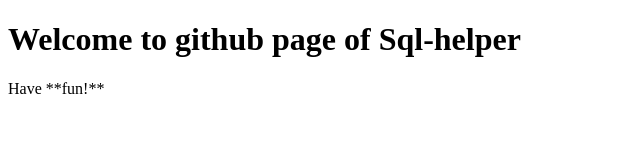
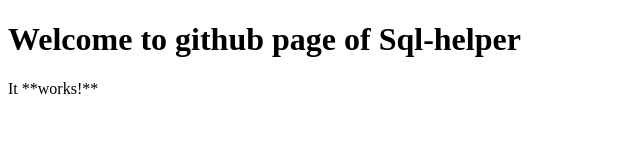
Before and after one commit to Aritra8438/SQL_helper, a plain HTML site: page index.html in a window 1280 px wide. Shown: the full height of the page, 0-640 px from the left. Drawn offline with Linux system fonts and the light colour scheme.

Commit message:
Update index.html

```diff
--- a/index.html
+++ b/index.html
@@ -8,6 +8,6 @@
 </head>
 <body>
     <h1>Welcome to github page of Sql-helper</h1>
-    <div class="tip" markdown="1">Have **fun!**</div>
+    <span style="display:block" class="note">It **works!**</span>
 </body>
 </html>
```
